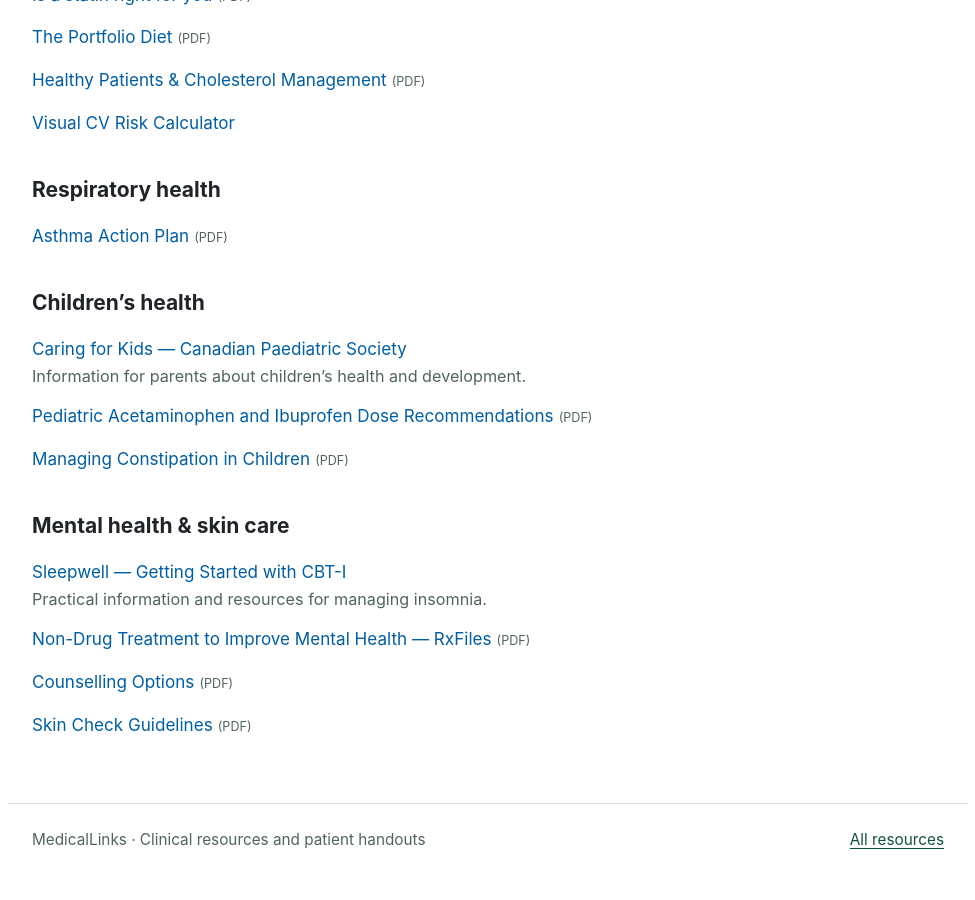
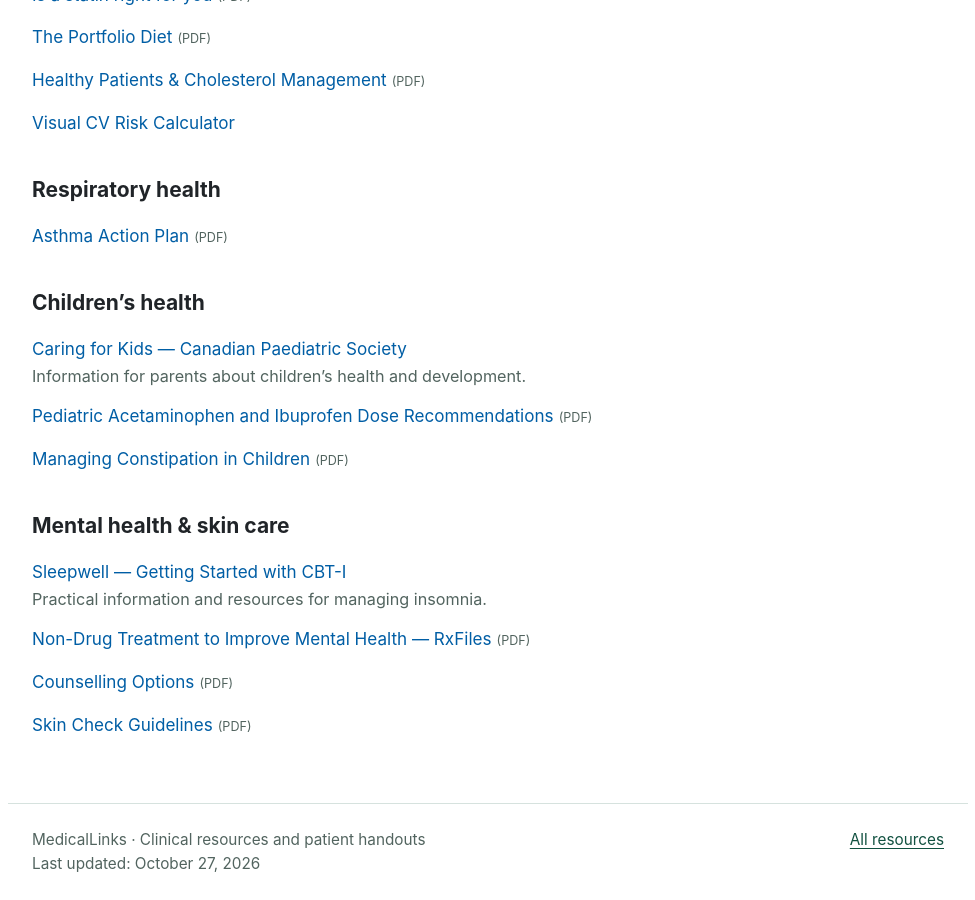
Before and after one commit to medicalchange/med-info, a Jekyll site: the page built from site/index.md, in a window 1280 px wide and 900 px high, scrolled down 2168 px. Shown: the whole window, without its empty margins (152-1127 px from the left). Built offline with Jekyll 4.4.1, drawn with Linux system fonts in a browser that asks for light colours; before the commit the page ends 3044 px from its top, so only the background shows below that.

Commit message:
Show last updated date in shared site footer

```diff
--- a/site/_includes/site-footer.html
+++ b/site/_includes/site-footer.html
@@ -1,4 +1,7 @@
 <footer class="site-footer">
-  <p>MedicalLinks · Clinical resources and patient handouts</p>
+  <div>
+    <p>MedicalLinks · Clinical resources and patient handouts</p>
+    <p>Last updated: <time datetime="{{ site.time | date: '%Y-%m-%d' }}">{{ site.time | date: '%B %-d, %Y' }}</time></p>
+  </div>
   <a href="{{ '/' | relative_url }}">All resources</a>
 </footer>
```
